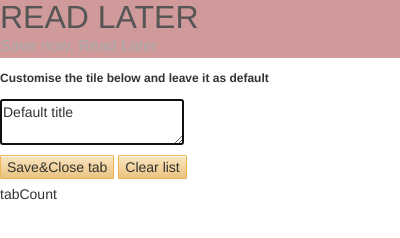
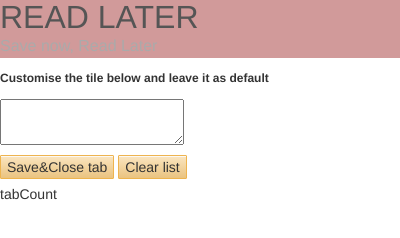
Before and after one commit to lx223/read-later-chrome-extension, a browser extension: page src/popup.html in a window 400 px wide. Drawn offline with nearby package versions, Linux system fonts and the light colour scheme.

Commit message:
Update title text area

```diff
--- a/src/css/popup.css
+++ b/src/css/popup.css
@@ -12,6 +12,11 @@ body {
 
 #header {
 	background-color: #d19a9a;
+}
+
+#header img {
+	z-index: 2;
+	padding-right: 3px;
 }
 
 #header h1{
@@ -37,6 +42,7 @@ body {
   font-weight: bold;
   padding: 0;
 }
+
 
 a {
 	outline : none;
@@ -96,11 +102,6 @@ button:hover {
 button:active {
 	position:relative;
   top:1px;
-}
-
-#header img {
-	z-index: 2;
-	padding-right: 3px;
 }
 
 .favIcon {
@@ -175,3 +176,10 @@ button:active {
 	.glyphicon-trash {
 		float: right;
 	}
+
+
+	#cusTitle{
+	    -webkit-box-sizing: border-box;
+	       -moz-box-sizing: border-box;
+	            box-sizing: border-box;
+	}
--- a/src/js/popup.js
+++ b/src/js/popup.js
@@ -13,7 +13,7 @@
 
   function renderTab(tab) {
     console.log("Render tab info: " + tab);
-    document.getElementById("cusTitle").value = tab.title;
+    document.getElementById("cusTitle").placeholder = "Default title: " + tab.title;
   }
 
   function getListItem(url, title) {
--- a/src/popup.html
+++ b/src/popup.html
@@ -21,7 +21,7 @@
 
       <div id="status-container">
         <div id="message">Default message</div>
-        <textarea id="cusTitle" placeholder="Enter the title you want..." autofocus>Default title</textarea>
+        <textarea id="cusTitle"></textarea>
         <div class="group optsCurrent menuOption" id="readLaterOption">
           <button id="readLaterButton">Save&Close tab</button>
           <button id="clearListButton">Clear list</button>
```
